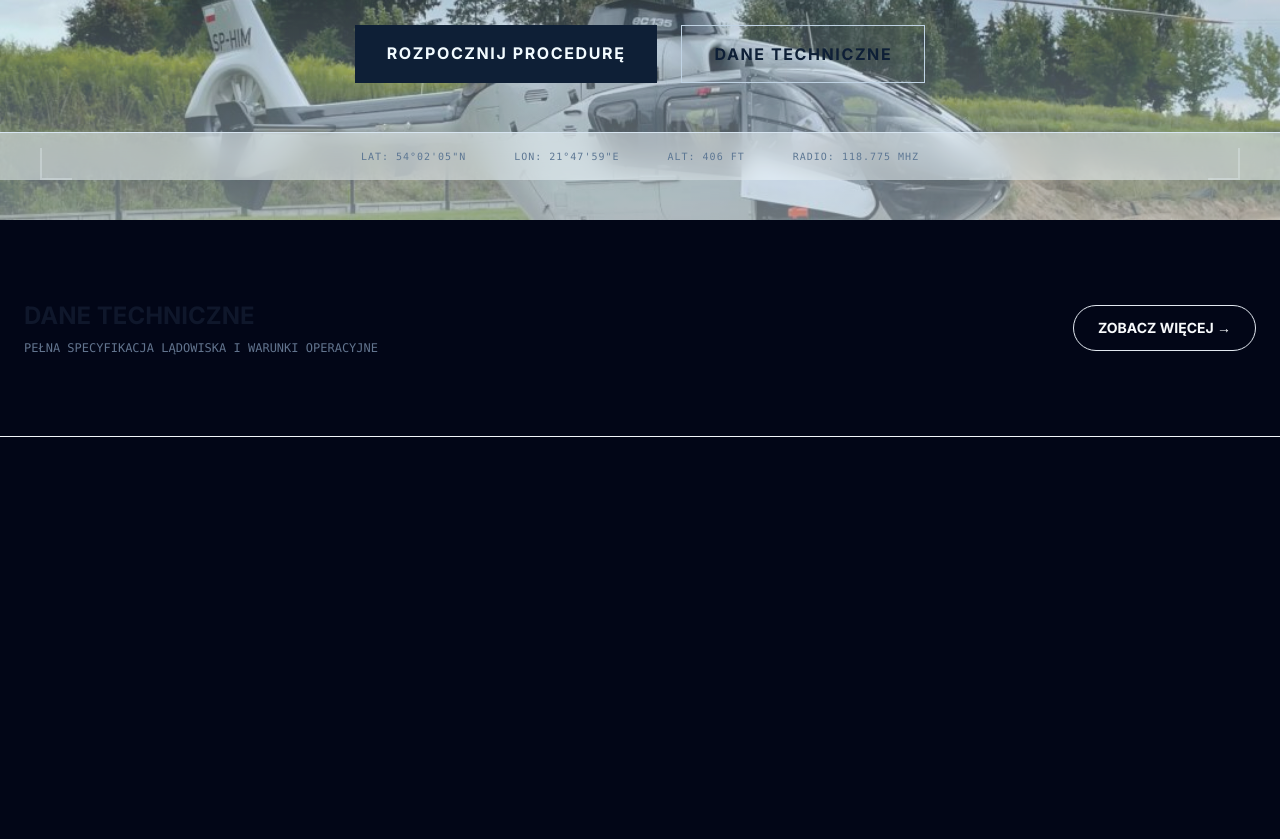
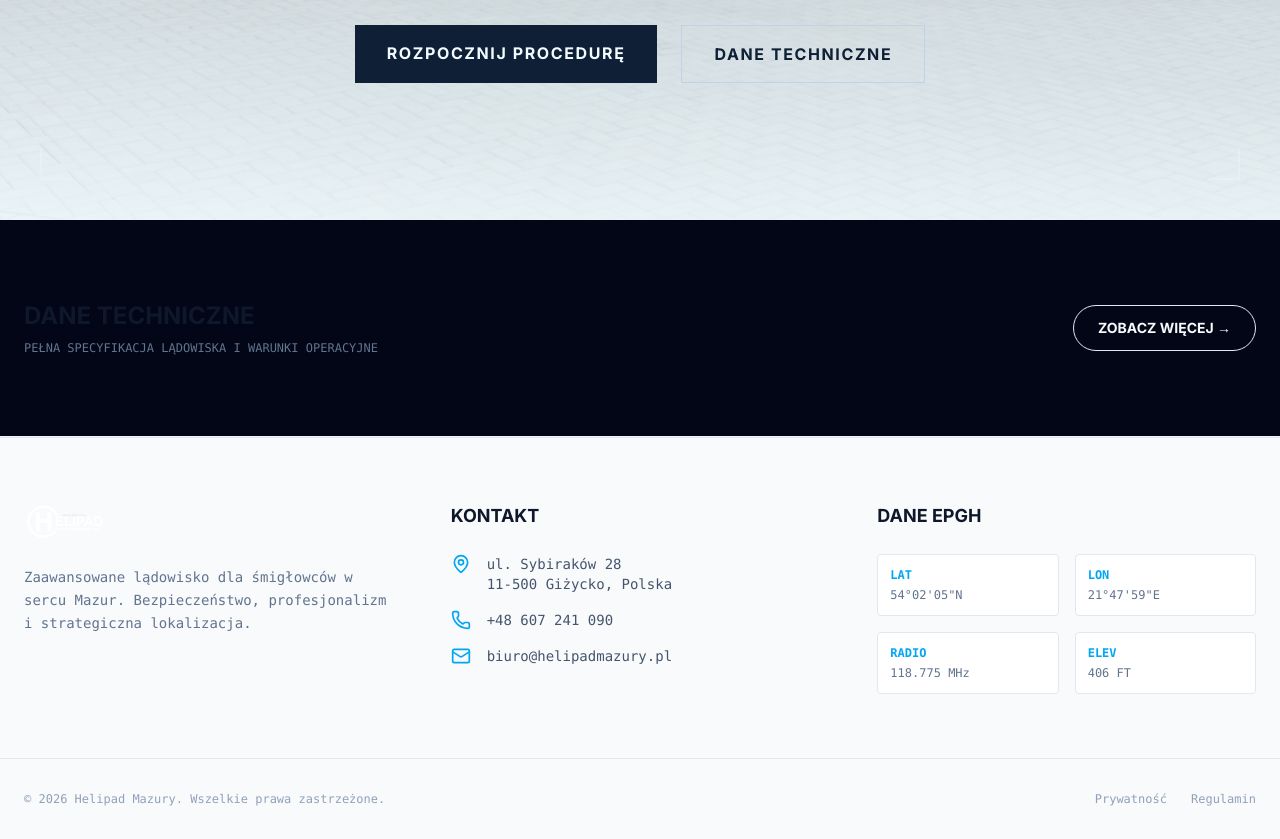
Before and after one commit to bohunek5/helipadapp, a Next.js app: page / in a window 1280 px wide. Shown: the part 580-1419 px from the top of the page. Before the commit the page ends 1017 px from the top, so only its background shows below. Built offline with nearby package versions, Linux system fonts and the light colour scheme.

Commit message:
Add Gallery Lightbox & Final Polish

```diff
--- a/src/app/gallery/page.tsx
+++ b/src/app/gallery/page.tsx
@@ -1,9 +1,14 @@
 "use client";
 
+import { useState } from "react";
 import PageTransition from "@/components/PageTransition";
 import Image from "next/image";
+import { motion, AnimatePresence } from "framer-motion";
+import { X } from "lucide-react";
 
 export default function GalleryPage() {
+    const [selectedImage, setSelectedImage] = useState<string | null>(null);
+
     const images = [
         "/helipadapp/images/real_heli_landing.jpg",
         "/helipadapp/images/real_aerial.jpg",
@@ -21,7 +26,11 @@ export default function GalleryPage() {
 
                 <div className="grid grid-cols-1 md:grid-cols-2 lg:grid-cols-3 gap-6">
                     {images.map((src, i) => (
-                        <div key={i} className="relative aspect-video rounded-3xl overflow-hidden group border border-slate-200 dark:border-white/10 shadow-lg hover:shadow-sky-500/20 transition-all">
+                        <div
+                            key={i}
+                            onClick={() => setSelectedImage(src)}
+                            className="relative aspect-video rounded-3xl overflow-hidden group border border-slate-200 dark:border-white/10 shadow-lg hover:shadow-sky-500/20 transition-all cursor-pointer"
+                        >
                             <Image
                                 src={src}
                                 alt={`Gallery Image ${i}`}
@@ -30,12 +39,44 @@ export default function GalleryPage() {
                             />
                             <div className="absolute inset-0 bg-gradient-to-t from-slate-900/80 to-transparent opacity-0 group-hover:opacity-100 transition-opacity duration-300" />
                             <div className="absolute bottom-4 left-4 translate-y-4 group-hover:translate-y-0 opacity-0 group-hover:opacity-100 transition-all duration-300">
-                                <span className="font-mono text-xs text-sky-500 tracking-widest">IMG_00{i + 1}.RAW</span>
+                                <span className="font-mono text-xs text-sky-500 tracking-widest">VIEW FULLSCREEN</span>
                             </div>
                         </div>
                     ))}
                 </div>
             </div>
+
+            {/* LIGHTBOX MODAL */}
+            <AnimatePresence>
+                {selectedImage && (
+                    <motion.div
+                        initial={{ opacity: 0 }}
+                        animate={{ opacity: 1 }}
+                        exit={{ opacity: 0 }}
+                        className="fixed inset-0 z-[200] bg-black/90 backdrop-blur-xl flex items-center justify-center p-4 md:p-10"
+                        onClick={() => setSelectedImage(null)}
+                    >
+                        <button
+                            className="absolute top-6 right-6 p-2 bg-white/10 rounded-full text-white hover:bg-red-500 transition-colors z-50"
+                        >
+                            <X size={24} />
+                        </button>
+                        <motion.div
+                            layoutId={selectedImage}
+                            className="relative w-full h-full max-w-7xl max-h-[90vh] rounded-xl overflow-hidden shadow-2xl"
+                            onClick={(e) => e.stopPropagation()}
+                        >
+                            <Image
+                                src={selectedImage}
+                                alt="Fullscreen View"
+                                fill
+                                className="object-contain"
+                                quality={100}
+                            />
+                        </motion.div>
+                    </motion.div>
+                )}
+            </AnimatePresence>
         </PageTransition>
     );
 }
--- a/src/app/layout.tsx
+++ b/src/app/layout.tsx
@@ -1,24 +1,12 @@
-import type { Metadata } from "next";
 import { Inter, Outfit, Space_Grotesk } from "next/font/google";
 import Navbar from "@/components/Navbar";
+import Footer from "@/components/Footer";
 import "./globals.css";
 
 const inter = Inter({ subsets: ["latin"], variable: "--font-inter" });
 const outfit = Outfit({ subsets: ["latin"], variable: "--font-outfit" });
 const spaceGrotesk = Space_Grotesk({ subsets: ["latin"], variable: "--font-space" });
-
-export const metadata: Metadata = {
-  title: "Helipad Mazury | Lądowisko dla śmigłowców",
-  description: "Helipad Mazury - profesjonalne lądowisko dla śmigłowców na Mazurach. Współrzędne 54°02'05\"N 21°47'59\"E. Obsługa lotów, paliwo, hangarowanie.",
-  keywords: ["helipad", "mazury", "lądowisko", "śmigłowiec", "lotnictwo", "aviation", "EPGH", "Giżycko", "paliwo lotnicze", "hangar"],
-  authors: [{ name: "Karol Bohdanowicz" }],
-  openGraph: {
-    title: "Helipad Mazury",
-    description: "Profesjonalne lądowisko na Mazurach. Procedury VFR, obsługa naziemna.",
-    type: "website",
-  },
-};
-
+// ...
 export default function RootLayout({
   children,
 }: Readonly<{
@@ -29,6 +17,7 @@ export default function RootLayout({
       <body className="antialiased selection:bg-sky-500 selection:text-white bg-white dark:bg-[#020617] text-slate-900 dark:text-white transition-colors duration-300">
         <Navbar />
         {children}
+        <Footer />
       </body>
     </html>
   );
--- a/src/app/page.tsx
+++ b/src/app/page.tsx
@@ -89,8 +89,8 @@ export default function Home() {
               HELIPAD <span className="text-transparent bg-clip-text bg-gradient-to-r from-sky-600 to-sky-400">MAZURY</span>
             </motion.h1>
 
-            <motion.p initial={{ opacity: 0 }} animate={{ opacity: 1 }} transition={{ delay: 0.5 }} className="font-mono text-slate-600 dark:text-slate-400 text-sm md:text-lg tracking-[0.2em] mb-12 uppercase">
-              {t.hero_subtitle} <span className="text-sky-500 mx-2">{"//"}</span> EPGH
+            <motion.p initial={{ opacity: 0 }} animate={{ opacity: 1 }} transition={{ delay: 0.5 }} className="font-mono text-slate-600 dark:text-slate-400 text-sm md:text-xl tracking-[0.2em] mb-12 uppercase font-bold">
+              LĄDOWISKO DLA ŚMIGŁOWCÓW
             </motion.p>
 
             <motion.div initial={{ opacity: 0, y: 20 }} animate={{ opacity: 1, y: 0 }} transition={{ delay: 0.7 }} className="flex flex-col sm:flex-row gap-6 justify-center">
@@ -103,15 +103,7 @@ export default function Home() {
             </motion.div>
           </div>
 
-          {/* Bottom Data Ticker */}
-          <div className="absolute bottom-10 left-0 w-full border-t border-slate-200 dark:border-white/10 py-4 overflow-hidden bg-white/50 dark:bg-black/50 backdrop-blur-md">
-            <div className="flex justify-center gap-12 font-mono text-[10px] text-slate-500 dark:text-slate-400 tracking-widest uppercase animate-pulse-slow">
-              <span>LAT: 54°02&apos;05&quot;N</span>
-              <span>LON: 21°47&apos;59&quot;E</span>
-              <span>ALT: 406 FT</span>
-              <span>RADIO: 118.775 MHz</span>
-            </div>
-          </div>
+          {/* Bottom Data Ticker Removed - Moved to Footer */}
         </section>
 
         {/* --- TEASER: BENTO GRID SPECS (Modified for Teaser) --- */}
@@ -128,6 +120,6 @@ export default function Home() {
         </section>
 
       </main>
-    </PageTransition>
+    </PageTransition >
   );
 }
--- /dev/null
+++ b/src/components/Footer.tsx
@@ -0,0 +1,86 @@
+"use client";
+
+import Image from "next/image";
+import Link from "next/link";
+import { Phone, Mail, MapPin } from "lucide-react";
+
+export default function Footer() {
+    const year = new Date().getFullYear();
+
+    return (
+        <footer className="bg-slate-50 dark:bg-[#0b0f19] border-t border-slate-200 dark:border-white/10 pt-16 pb-8">
+            <div className="max-w-7xl mx-auto px-6 grid grid-cols-1 md:grid-cols-3 gap-12 mb-16">
+                {/* Branding */}
+                <div className="space-y-6">
+                    <Link href="/" className="block relative w-32 h-10">
+                        <Image
+                            src="/helipadapp/images/logo_official.png"
+                            alt="Helipad Mazury Logo"
+                            width={128}
+                            height={40}
+                            className="h-full w-auto object-contain dark:invert-0 transition-all duration-300"
+                        />
+                    </Link>
+                    <p className="font-mono text-sm text-slate-500 dark:text-slate-400 leading-relaxed">
+                        Zaawansowane lądowisko dla śmigłowców w sercu Mazur.
+                        Bezpieczeństwo, profesjonalizm i strategiczna lokalizacja.
+                    </p>
+                </div>
+
+                {/* Contact */}
+                <div className="space-y-6">
+                    <h3 className="font-space font-bold text-lg text-slate-900 dark:text-white">KONTAKT</h3>
+                    <div className="space-y-4 font-mono text-sm text-slate-600 dark:text-slate-300">
+                        <div className="flex items-start gap-4">
+                            <MapPin className="w-5 h-5 text-sky-500 shrink-0" />
+                            <div>
+                                <p>ul. Sybiraków 28</p>
+                                <p>11-500 Giżycko, Polska</p>
+                            </div>
+                        </div>
+                        <a href="tel:+48607241090" className="flex items-center gap-4 hover:text-sky-500 transition-colors">
+                            <Phone className="w-5 h-5 text-sky-500 shrink-0" />
+                            <span>+48 607 241 090</span>
+                        </a>
+                        <a href="mailto:biuro@helipadmazury.pl" className="flex items-center gap-4 hover:text-sky-500 transition-colors">
+                            <Mail className="w-5 h-5 text-sky-500 shrink-0" />
+                            <span>biuro@helipadmazury.pl</span>
+                        </a>
+                    </div>
+                </div>
+
+                {/* Technical Data */}
+                <div className="space-y-6">
+                    <h3 className="font-space font-bold text-lg text-slate-900 dark:text-white">DANE EPGH</h3>
+                    <div className="grid grid-cols-2 gap-4 font-mono text-xs text-slate-500 dark:text-slate-400">
+                        <div className="p-3 bg-white dark:bg-white/5 rounded border border-slate-200 dark:border-white/10">
+                            <span className="block text-sky-500 font-bold mb-1">LAT</span>
+                            54°02&apos;05&quot;N
+                        </div>
+                        <div className="p-3 bg-white dark:bg-white/5 rounded border border-slate-200 dark:border-white/10">
+                            <span className="block text-sky-500 font-bold mb-1">LON</span>
+                            21°47&apos;59&quot;E
+                        </div>
+                        <div className="p-3 bg-white dark:bg-white/5 rounded border border-slate-200 dark:border-white/10">
+                            <span className="block text-sky-500 font-bold mb-1">RADIO</span>
+                            118.775 MHz
+                        </div>
+                        <div className="p-3 bg-white dark:bg-white/5 rounded border border-slate-200 dark:border-white/10">
+                            <span className="block text-sky-500 font-bold mb-1">ELEV</span>
+                            406 FT
+                        </div>
+                    </div>
+                </div>
+            </div>
+
+            {/* Copyright */}
+            <div className="max-w-7xl mx-auto px-6 border-t border-slate-200 dark:border-white/10 pt-8 flex flex-col md:flex-row justify-between items-center gap-4 font-mono text-xs text-slate-400 dark:text-slate-600">
+                <p>&copy; {year} Helipad Mazury. Wszelkie prawa zastrzeżone.</p>
+                <div className="flex gap-6">
+                    <Link href="/privacy" className="hover:text-slate-900 dark:hover:text-white transition-colors">Prywatność</Link>
+                    <Link href="/terms" className="hover:text-slate-900 dark:hover:text-white transition-colors">Regulamin</Link>
+                </div>
+            </div>
+        </footer>
+    );
+}
--- a/src/components/Navbar.tsx
+++ b/src/components/Navbar.tsx
@@ -50,6 +50,7 @@ export default function Navbar() {
     useEffect(() => {
         if (typeof window !== 'undefined') {
             const savedLang = localStorage.getItem('lang') as "pl" | "en" | "de";
+            // eslint-disable-next-line react-hooks/set-state-in-effect
             if (savedLang) setLang((prev) => savedLang !== prev ? savedLang : prev);
         }
     }, []);
```
